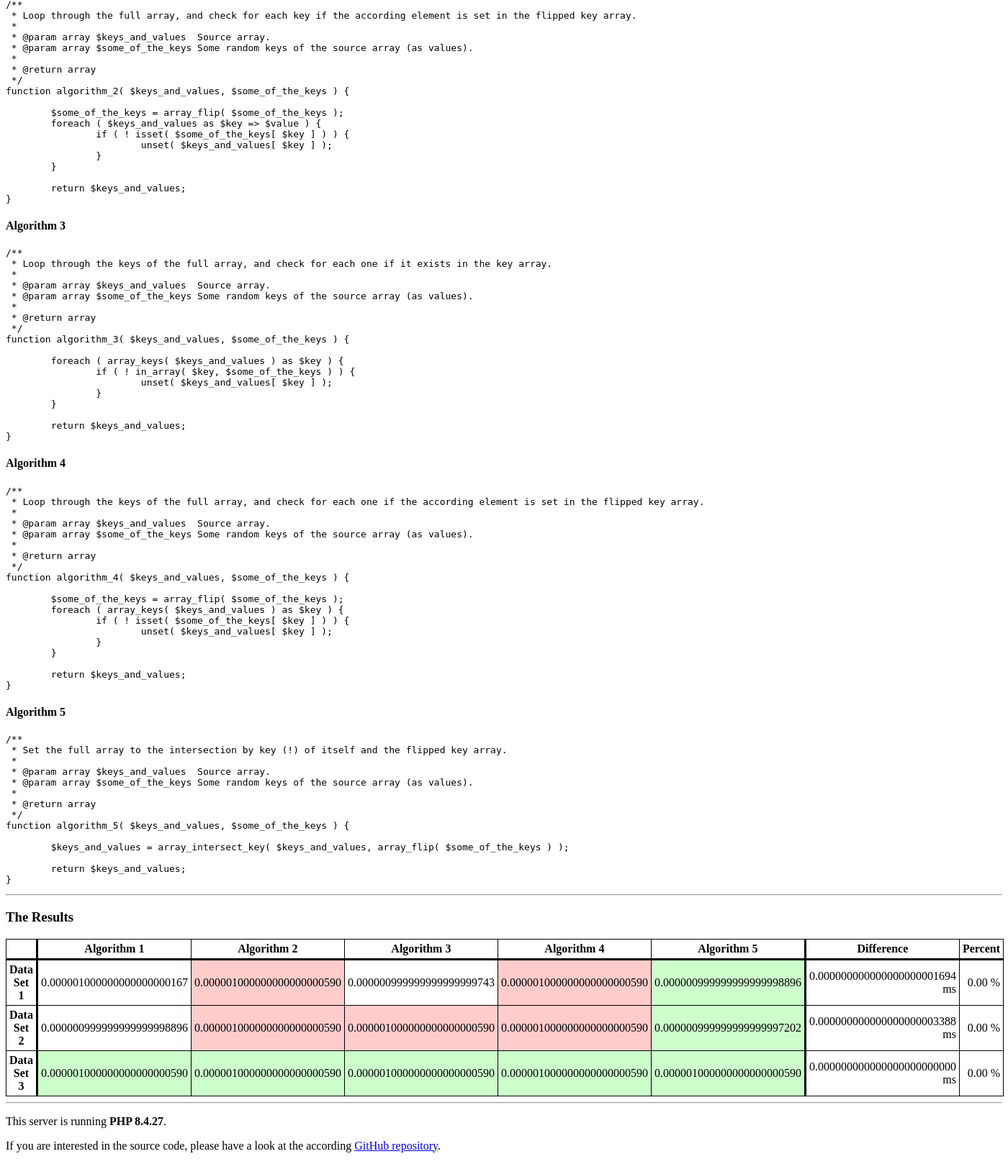
After one commit to tfrommen/benchmarks, a PHP site: page /filter_array_elements_by_key_array.php in a window 1400 px wide. The commit adds this page. Shown: the part 1566-3184 px from the top of the page at 72% size. Run offline with PHP 8.4, Linux system fonts and the light colour scheme.

Commit message:
Refactor and modularize #1.

```diff
--- a/assets/css/general.css
+++ b/assets/css/general.css
@@ -1,30 +1,30 @@
-#results {
+.results {
 	border-collapse: collapse;
 }
 
-#results th,
-#results td {
+.results th,
+.results td {
 	border: 1px solid #000;
 	padding: .25em;
 }
 
-#results thead tr > * {
+.results thead tr > * {
 	border-bottom-width: 3px;
 }
 
-#results tr > :first-child + *,
-#results tr > .algorithm + :not(.algorithm) {
+.results tr > :first-child + *,
+.results tr > .algorithm + :not(.algorithm) {
 	border-left-width: 3px;
 }
 
-#results tbody td {
+.results tbody td {
 	text-align: right;
 }
 
-#results td.min {
+.results td.min {
 	background: #cfc;
 }
 
-#results td.max {
+.results td.max {
 	background: #fcc;
 }
--- a/array_intersect_key.php
+++ b/filter_array_elements_by_key_array.php
@@ -1,19 +1,13 @@
-<?php # -*- coding: utf-8 -*- ?>
-<!DOCTYPE html>
-<html lang="en">
-<head>
-	<meta charset="utf-8">
-	<meta http-equiv="X-UA-Compatible" content="IE=edge">
+<?php # -*- coding: utf-8 -*-
 
-	<title>Benchmarks: array_intersect_key</title>
+require_once 'inc/functions.php';
 
-	<link href="assets/css/general.css" media="all" rel="stylesheet">
-</head>
-<body>
-<h1>Benchmarks: <code>array_intersect_key</code></h1>
-
-<h2>Filter All Array Elements Having a Key from a Predefined Set of Keys</h2>
-<hr>
+print_header(
+	'Benchmark',
+	'filter_array_elements_by_key_array',
+	'Filter All Array Elements Having a Key from a Predefined Set of Keys'
+);
+?>
 	<h3>The Data Sets</h3>
 	All data sets consist of one array having a given number of elements, and another array having some random keys of the first array (as values). The data sets will be generated using the following functions:
 	<pre>
@@ -50,11 +44,19 @@ function get_some_of_the_keys( array $keys_and_values, $count ) {
 	return array_slice( array_keys( $keys_and_values ), 0, $count );
 }
 </pre>
-<?php
-for ( $id = 1, $count = $factor = 8; $id <= 3; $id++, $count *= $factor ) {
-	print_data_set_block( $id, $count );
-}
-?>
+
+<?php for ( $id = 1, $count = $factor = 8; $id <= 3; $id++, $count *= $factor ) : ?>
+	<h4>Data Set <?php echo $id; ?></h4>
+	<p>
+		This data set consists of an array with <?php echo $count; ?> elements, and another array with <?php echo $count / 4; ?> random keys from the first array (as values).
+	</p>
+	<pre>
+$count = <?php echo $count; ?>;
+$keys_and_values = get_keys_and_values( $count );
+$some_of_the_keys = get_some_of_the_keys( $keys_and_values, $count / 4 );
+</pre>
+<?php endfor; ?>
+
 	<hr>
 	<h3>The Algorithms</h3>
 	<h4>Algorithm 1</h4>
@@ -160,83 +162,8 @@ function algorithm_5( $keys_and_values, $some_of_the_keys ) {
 	return $keys_and_values;
 }
 </pre>
+
 <?php
-/**
- * Render the data set information for the given number of elements.
- *
- * @param int $id    Data set ID.
- * @param int $count Number of elements.
- *
- * @return void
- */
-function print_data_set_block( $id, $count ) {
-
-	?>
-	<h4>Data Set <?php echo $id; ?></h4>
-	<p>
-		This data set consists of an array with <?php echo $count; ?> elements, and another array with <?php echo $count / 4; ?> random keys from the first array (as values).
-	</p>
-	<pre>
-$count = <?php echo $count; ?>;
-$keys_and_values = get_keys_and_values( $count );
-$some_of_the_keys = get_some_of_the_keys( $keys_and_values, $count / 4 );
-	</pre>
-<?php
-}
-
-/**
- * Return an array with given number of elements, each having a random key and value.
- *
- * @param int $count Number of elements.
- *
- * @return array
- */
-function get_keys_and_values( $count ) {
-
-	$keys_and_values = array();
-
-	while ( $count-- ) {
-		$keys_and_values[ md5( rand() ) ] = md5( rand() );
-	}
-
-	return $keys_and_values;
-}
-
-/**
- * Return given number of random keys from given array.
- *
- * @param array $keys_and_values Array to get random keys from.
- * @param int   $count           Number of elements.
- *
- * @return array
- */
-function get_some_of_the_keys( array $keys_and_values, $count ) {
-
-	shuffle( $keys_and_values );
-
-	return array_slice( array_keys( $keys_and_values ), 0, $count );
-}
-
-/**
- * Run algorithm with given ID, if it exists.
- *
- * @param int   $id               Algorithm ID.
- * @param array $keys_and_values  Source array.
- * @param array $some_of_the_keys Some random keys of the source array (as values).
- *
- * @return bool
- */
-function run_algorithm( $id, $keys_and_values, $some_of_the_keys ) {
-
-	if ( ! function_exists( $algorithm = 'algorithm_' . $id ) ) {
-		return FALSE;
-	}
-
-	call_user_func( $algorithm, $keys_and_values, $some_of_the_keys );
-
-	return TRUE;
-}
-
 /**
  * Loop through the full array, and check for each key if it exists in the key array.
  *
@@ -330,6 +257,39 @@ function algorithm_5( $keys_and_values, $some_of_the_keys ) {
 	return $keys_and_values;
 }
 
+/**
+ * Return an array with given number of elements, each having a random key and value.
+ *
+ * @param int $count Number of elements.
+ *
+ * @return array
+ */
+function get_keys_and_values( $count ) {
+
+	$keys_and_values = array();
+
+	while ( $count-- ) {
+		$keys_and_values[ md5( rand() ) ] = md5( rand() );
+	}
+
+	return $keys_and_values;
+}
+
+/**
+ * Return given number of random keys from given array.
+ *
+ * @param array $keys_and_values Array to get random keys from.
+ * @param int   $count           Number of elements.
+ *
+ * @return array
+ */
+function get_some_of_the_keys( array $keys_and_values, $count ) {
+
+	shuffle( $keys_and_values );
+
+	return array_slice( array_keys( $keys_and_values ), 0, $count );
+}
+
 // Benchmark
 $results = array();
 
@@ -340,56 +300,11 @@ for ( $data_set = 1, $count = $factor = 8; $data_set <= 3; $data_set++, $count *
 	for ( $algorithm = 1; $algorithm <= 5; $algorithm++ ) {
 		flush();
 		$start = microtime();
-		run_algorithm( $algorithm, $keys_and_values, $some_of_the_keys );
+		call_user_func( 'algorithm_' . $algorithm, $keys_and_values, $some_of_the_keys );
 		$results[ $data_set ][ $algorithm ] = microtime() - $start;
 	}
 }
-?>
-<hr>
-<h3>The Results</h3>
-<table id="results">
-	<thead>
-	<tr>
-		<th></th>
-		<?php foreach ( array_keys( reset( $results ) ) as $algorithm ) : ?>
-			<th class="algorithm">Algorithm <?php echo $algorithm; ?></th>
-		<?php endforeach; ?>
-		<th>Difference</th>
-		<th>Percent</th>
-	</tr>
-	</thead>
-	<tbody>
-	<?php foreach ( $results as $data_set => $algorithms ) : ?>
-		<?php
-		$min = min( $algorithms );
-		$max = max( $algorithms );
-		$diff = $max - $min;
-		$percent = 100 * $max / $min;
-		?>
-		<tr>
-			<th>Data Set <?php echo $data_set; ?></th>
-			<?php foreach ( $algorithms as $time ) : ?>
-				<?php
-				$class = 'algorithm';
-				if ( $time === $min ) {
-					$class .= ' min';
-				} elseif ( $time === $max ) {
-					$class .= ' max';
-				}
-				?>
-				<td class="<?php echo $class; ?>"><?php echo number_format( $time, 24 ); ?></td>
-			<?php endforeach; ?>
-			<td>+<?php echo number_format( $diff, 24 ); ?> ms</td>
-			<td>+<?php echo number_format( $percent, 2, '.', '' ); ?> %</td>
-		</tr>
-	<?php endforeach; ?>
-	</tbody>
-</table>
-<p>
-	This server is running <strong>PHP <?php echo phpversion(); ?></strong>.
-</p>
-<hr>
-If you are interested in the source code, please have a look at the according <a
-	href="https://github.com/tfrommen/benchmarks" rel="external">GitHub repository</a>.
-</body>
-</html>
+
+print_results( $results );
+
+print_footer();
--- /dev/null
+++ b/inc/functions.php
@@ -0,0 +1,149 @@
+<?php # -*- coding: utf-8 -*-
+
+/**
+ * Print the dynamic header section, with title and optional titles.
+ *
+ * @param string $title     Title.
+ * @param string $benchmark Optional. Benchmark title. Defaults to ''.
+ * @param string $subtitle  Optional. Subtitle. Defaults to ''.
+ *
+ * @return void
+ */
+function print_header( $title, $benchmark = '', $subtitle = '' ) {
+
+	if ( $benchmark === '' ) {
+		$h1 = $title;
+	} else {
+		$h1 = "$title: <code>$benchmark</code>";
+		$title .= " $benchmark";
+	}
+
+	if ( $subtitle !== '' ) {
+		$subtitle = "
+<h2>$subtitle</h2>";
+	}
+
+	printf(
+		'
+<!DOCTYPE html>
+<html lang="en">
+<head>
+	<meta charset="utf-8">
+	<meta http-equiv="X-UA-Compatible" content="IE=edge">
+
+	<title>%s</title>
+
+	<link href="assets/css/general.css" media="all" rel="stylesheet">
+</head>
+<body>
+<h1>%s</h1>%s
+<hr>',
+		$title,
+		$h1,
+		$subtitle
+	);
+}
+
+/**
+ * Print results section.
+ *
+ * @param array $results Results data.
+ *
+ * @return void
+ */
+function print_results( $results = array() ) {
+
+	echo '
+<hr>
+<h3>The Results</h3>';
+
+	if ( ! $results ) {
+		return;
+	}
+
+	echo '
+<table class="results">
+	<thead>
+	<tr>
+		<th></th>';
+
+	foreach ( array_keys( reset( $results ) ) as $algorithm ) {
+		printf(
+			'
+		<th class="algorithm">Algorithm %d</th>',
+			$algorithm
+		);
+	}
+
+	echo '
+		<th>Difference</th>
+		<th>Percent</th>
+	</tr>
+	</thead>
+	<tbody>';
+
+	foreach ( $results as $data_set => $algorithms ) {
+		$min = min( $algorithms );
+		$max = max( $algorithms );
+
+		printf(
+			'
+	<tr>
+		<th>Data Set %d</th>',
+			$data_set
+		);
+
+		foreach ( $algorithms as $time ) {
+			$class = 'algorithm';
+			if ( $time === $min ) {
+				$class .= ' min';
+			} elseif ( $time === $max ) {
+				$class .= ' max';
+			}
+
+			$time = number_format( $time, 24 );
+
+			printf(
+				'
+			<td class="%s">%s</td>',
+				$class,
+				$time
+			);
+		}
+
+		$diff = number_format( $max - $min, 24 ) . ' ms';
+		$percent = number_format( 100 * $max / $min - 100, 2, '.', '' ) . ' % ';
+
+		printf(
+			'
+		<td>%s</td>
+		<td>%s</td>
+	</tr> ',
+			$diff,
+			$percent
+		);
+	}
+
+	echo '
+	</tbody>
+</table>';
+}
+
+/**
+ * Print the static footer section.
+ *
+ * @return void
+ */
+function print_footer() {
+
+	echo '
+<hr>
+<p>
+	This server is running <strong>PHP ' . phpversion() . '</strong>.
+</p>
+<p>
+	If you are interested in the source code, please have a look at the according <a href="https://github.com/tfrommen/benchmarks" rel="external">GitHub repository</a>.
+</p>
+</body>
+</html>';
+}
```
Also changed, not shown: index.php (+15 -21 lines). Lines whose indentation alone changed are shown as unchanged.
